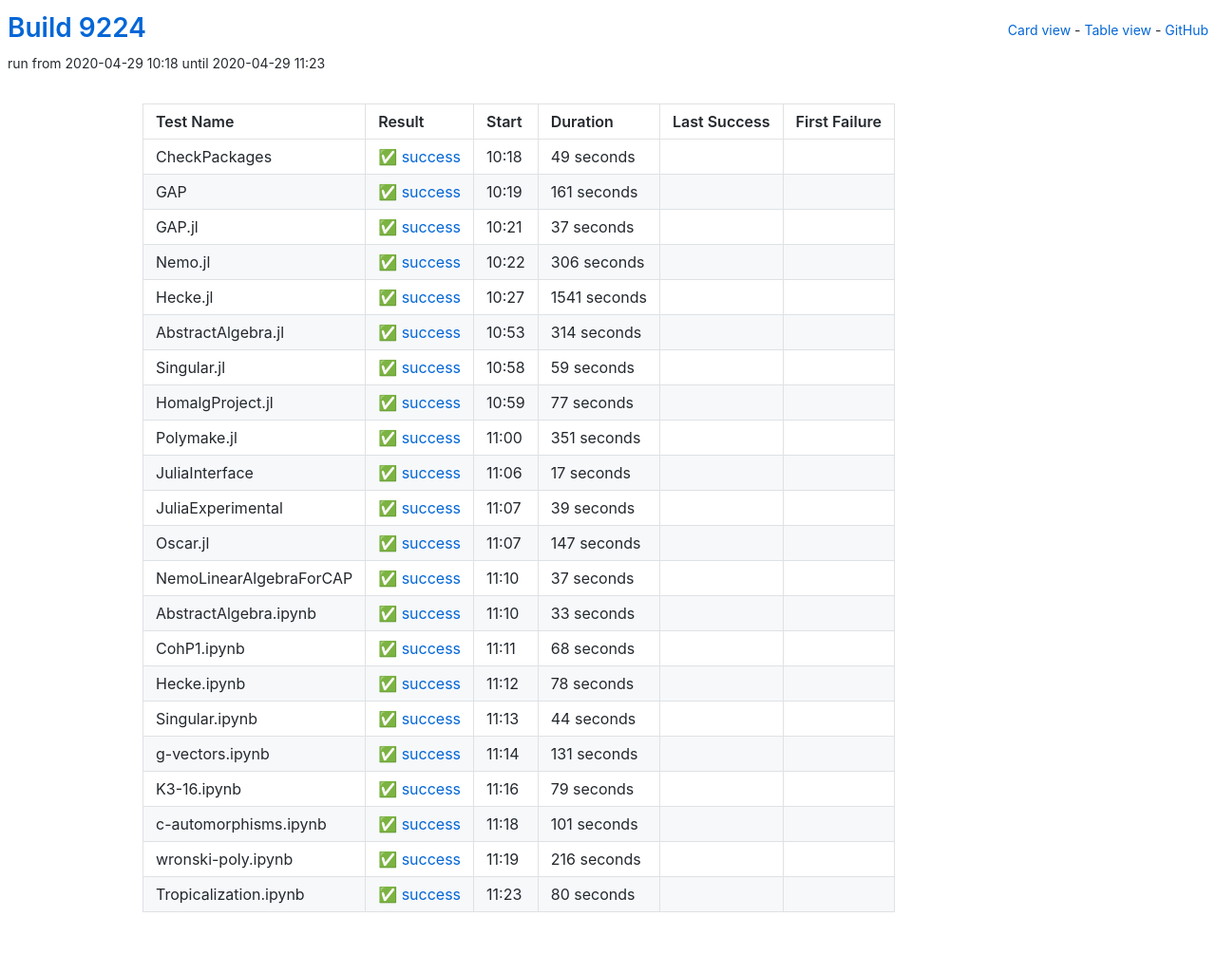
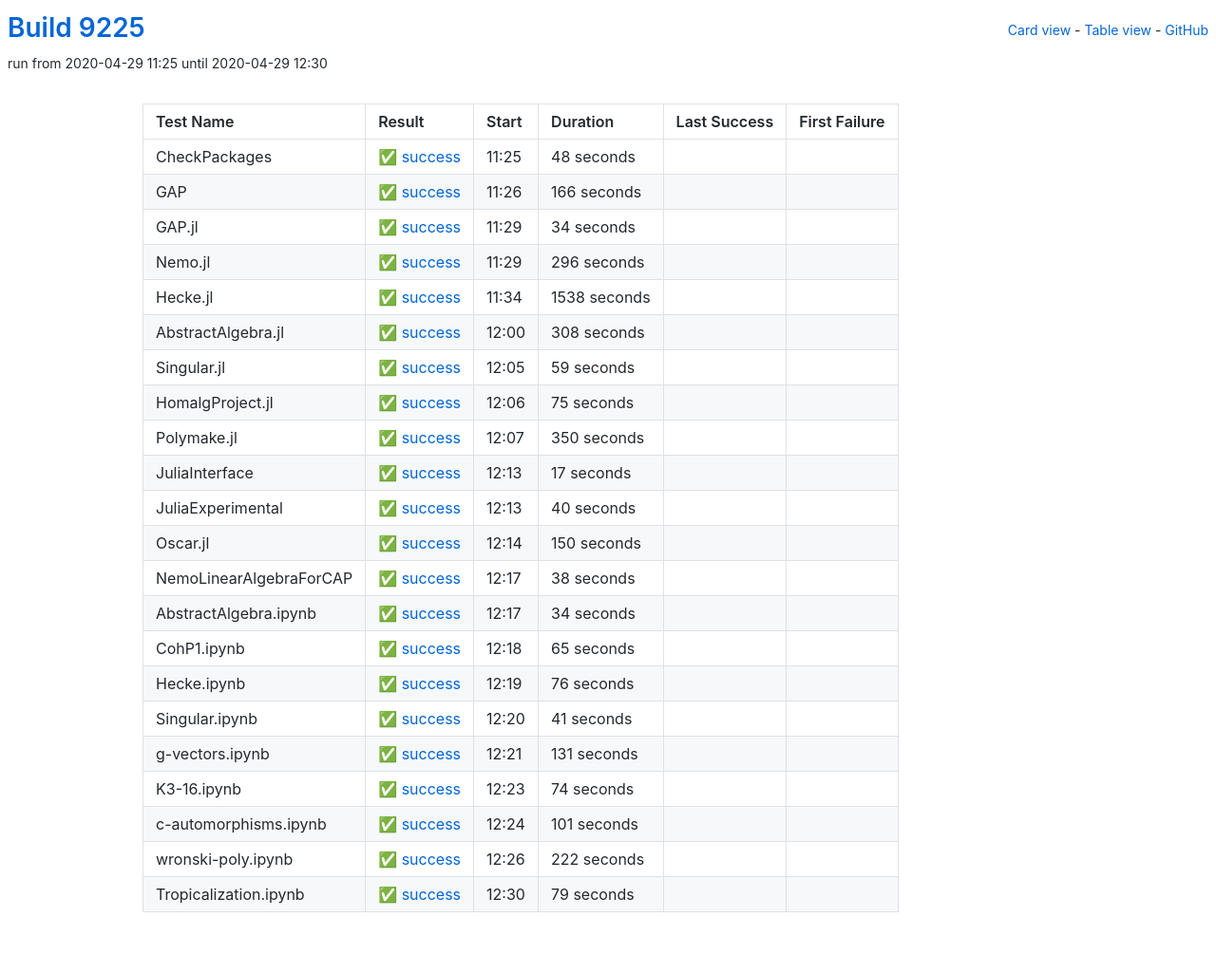
Before and after one commit to oscar-system/oscar-ci-status, a Jekyll site: the page built from table.html, in a window 1280 px wide. Shown: the whole page at 95% size. Built offline with Jekyll 4.4.1, drawn with Linux system fonts in a browser that asks for light colours.

Commit message:
Build 9225

```diff
--- a/_data/ci.yml
+++ b/_data/ci.yml
@@ -1,71 +1,71 @@
-build: 9224
-build_url: https://oscarci.mathematik.uni-kl.de/job/oscar/9224/
+build: 9225
+build_url: https://oscarci.mathematik.uni-kl.de/job/oscar/9225/
 job: oscar
 tests:
-- duration: 49
+- duration: 48
   exitcode: 0
   first_failure: false
   first_failure_url: null
   last_success: false
   last_success_url: null
-  log: https://oscarci.mathematik.uni-kl.de/job/oscar/9224/artifact/logs/build-9224/CheckPackages.log
+  log: https://oscarci.mathematik.uni-kl.de/job/oscar/9225/artifact/logs/build-9225/CheckPackages.log
   name: CheckPackages
-  start: 2020-04-29 10:18
+  start: 2020-04-29 11:25
   status: success
   success: true
-- duration: 161
+- duration: 166
   exitcode: 0
   first_failure: false
   first_failure_url: null
   last_success: false
   last_success_url: null
-  log: https://oscarci.mathematik.uni-kl.de/job/oscar/9224/artifact/logs/build-9224/GAP.log
+  log: https://oscarci.mathematik.uni-kl.de/job/oscar/9225/artifact/logs/build-9225/GAP.log
   name: GAP
-  start: 2020-04-29 10:19
+  start: 2020-04-29 11:26
   status: success
   success: true
-- duration: 37
+- duration: 34
   exitcode: 0
   first_failure: false
   first_failure_url: null
   last_success: false
   last_success_url: null
-  log: https://oscarci.mathematik.uni-kl.de/job/oscar/9224/artifact/logs/build-9224/GAP.jl.log
+  log: https://oscarci.mathematik.uni-kl.de/job/oscar/9225/artifact/logs/build-9225/GAP.jl.log
   name: GAP.jl
-  start: 2020-04-29 10:21
+  start: 2020-04-29 11:29
   status: success
   success: true
-- duration: 306
+- duration: 296
   exitcode: 0
   first_failure: false
   first_failure_url: null
   last_success: false
   last_success_url: null
-  log: https://oscarci.mathematik.uni-kl.de/job/oscar/9224/artifact/logs/build-9224/Nemo.jl.log
+  log: https://oscarci.mathematik.uni-kl.de/job/oscar/9225/artifact/logs/build-9225/Nemo.jl.log
   name: Nemo.jl
-  start: 2020-04-29 10:22
+  start: 2020-04-29 11:29
   status: success
   success: true
-- duration: 1541
+- duration: 1538
   exitcode: 0
   first_failure: false
   first_failure_url: null
   last_success: false
   last_success_url: null
-  log: https://oscarci.mathematik.uni-kl.de/job/oscar/9224/artifact/logs/build-9224/Hecke.jl.log
+  log: https://oscarci.mathematik.uni-kl.de/job/oscar/9225/artifact/logs/build-9225/Hecke.jl.log
   name: Hecke.jl
-  start: 2020-04-29 10:27
+  start: 2020-04-29 11:34
   status: success
   success: true
-- duration: 314
+- duration: 308
   exitcode: 0
   first_failure: false
   first_failure_url: null
   last_success: false
   last_success_url: null
-  log: https://oscarci.mathematik.uni-kl.de/job/oscar/9224/artifact/logs/build-9224/AbstractAlgebra.jl.log
+  log: https://oscarci.mathematik.uni-kl.de/job/oscar/9225/artifact/logs/build-9225/AbstractAlgebra.jl.log
   name: AbstractAlgebra.jl
-  start: 2020-04-29 10:53
+  start: 2020-04-29 12:00
   status: success
   success: true
 - duration: 59
@@ -74,31 +74,31 @@
   first_failure_url: null
   last_success: false
   last_success_url: null
-  log: https://oscarci.mathematik.uni-kl.de/job/oscar/9224/artifact/logs/build-9224/Singular.jl.log
+  log: https://oscarci.mathematik.uni-kl.de/job/oscar/9225/artifact/logs/build-9225/Singular.jl.log
   name: Singular.jl
-  start: 2020-04-29 10:58
+  start: 2020-04-29 12:05
   status: success
   success: true
-- duration: 77
+- duration: 75
   exitcode: 0
   first_failure: false
   first_failure_url: null
   last_success: false
   last_success_url: null
-  log: https://oscarci.mathematik.uni-kl.de/job/oscar/9224/artifact/logs/build-9224/HomalgProject.jl.log
+  log: https://oscarci.mathematik.uni-kl.de/job/oscar/9225/artifact/logs/build-9225/HomalgProject.jl.log
   name: HomalgProject.jl
-  start: 2020-04-29 10:59
+  start: 2020-04-29 12:06
   status: success
   success: true
-- duration: 351
+- duration: 350
   exitcode: 0
   first_failure: false
   first_failure_url: null
   last_success: false
   last_success_url: null
-  log: https://oscarci.mathematik.uni-kl.de/job/oscar/9224/artifact/logs/build-9224/Polymake.jl.log
+  log: https://oscarci.mathematik.uni-kl.de/job/oscar/9225/artifact/logs/build-9225/Polymake.jl.log
   name: Polymake.jl
-  start: 2020-04-29 11:00
+  start: 2020-04-29 12:07
   status: success
   success: true
 - duration: 17
@@ -107,86 +107,86 @@
   first_failure_url: null
   last_success: false
   last_success_url: null
-  log: https://oscarci.mathematik.uni-kl.de/job/oscar/9224/artifact/logs/build-9224/JuliaInterface.log
+  log: https://oscarci.mathematik.uni-kl.de/job/oscar/9225/artifact/logs/build-9225/JuliaInterface.log
   name: JuliaInterface
-  start: 2020-04-29 11:06
+  start: 2020-04-29 12:13
   status: success
   success: true
-- duration: 39
+- duration: 40
   exitcode: 0
   first_failure: false
   first_failure_url: null
   last_success: false
   last_success_url: null
-  log: https://oscarci.mathematik.uni-kl.de/job/oscar/9224/artifact/logs/build-9224/JuliaExperimental.log
+  log: https://oscarci.mathematik.uni-kl.de/job/oscar/9225/artifact/logs/build-9225/JuliaExperimental.log
   name: JuliaExperimental
-  start: 2020-04-29 11:07
+  start: 2020-04-29 12:13
   status: success
   success: true
-- duration: 147
+- duration: 150
   exitcode: 0
   first_failure: false
   first_failure_url: null
   last_success: false
   last_success_url: null
-  log: https://oscarci.mathematik.uni-kl.de/job/oscar/9224/artifact/logs/build-9224/Oscar.jl.log
+  log: https://oscarci.mathematik.uni-kl.de/job/oscar/9225/artifact/logs/build-9225/Oscar.jl.log
   name: Oscar.jl
-  start: 2020-04-29 11:07
+  start: 2020-04-29 12:14
   status: success
   success: true
-- duration: 37
+- duration: 38
   exitcode: 0
   first_failure: false
   first_failure_url: null
   last_success: false
   last_success_url: null
-  log: https://oscarci.mathematik.uni-kl.de/job/oscar/9224/artifact/logs/build-9224/NemoLinearAlgebraForCAP.log
+  log: https://oscarci.mathematik.uni-kl.de/job/oscar/9225/artifact/logs/build-9225/NemoLinearAlgebraForCAP.log
   name: NemoLinearAlgebraForCAP
-  start: 2020-04-29 11:10
+  start: 2020-04-29 12:17
   status: success
   success: true
-- duration: 33
+- duration: 34
   exitcode: 0
   first_failure: false
   first_failure_url: null
   last_success: false
   last_success_url: null
-  log: https://oscarci.mathematik.uni-kl.de/job/oscar/9224/artifact/logs/build-9224/AbstractAlgebra.ipynb.log
+  log: https://oscarci.mathematik.uni-kl.de/job/oscar/9225/artifact/logs/build-9225/AbstractAlgebra.ipynb.log
   name: AbstractAlgebra.ipynb
-  start: 2020-04-29 11:10
+  start: 2020-04-29 12:17
   status: success
   success: true
-- duration: 68
+- duration: 65
   exitcode: 0
   first_failure: false
   first_failure_url: null
   last_success: false
   last_success_url: null
-  log: https://oscarci.mathematik.uni-kl.de/job/oscar/9224/artifact/logs/build-9224/CohP1.ipynb.log
+  log: https://oscarci.mathematik.uni-kl.de/job/oscar/9225/artifact/logs/build-9225/CohP1.ipynb.log
   name: CohP1.ipynb
-  start: 2020-04-29 11:11
+  start: 2020-04-29 12:18
   status: success
   success: true
-- duration: 78
+- duration: 76
   exitcode: 0
   first_failure: false
   first_failure_url: null
   last_success: false
   last_success_url: null
-  log: https://oscarci.mathematik.uni-kl.de/job/oscar/9224/artifact/logs/build-9224/Hecke.ipynb.log
+  log: https://oscarci.mathematik.uni-kl.de/job/oscar/9225/artifact/logs/build-9225/Hecke.ipynb.log
   name: Hecke.ipynb
-  start: 2020-04-29 11:12
+  start: 2020-04-29 12:19
   status: success
   success: true
-- duration: 44
+- duration: 41
   exitcode: 0
   first_failure: false
   first_failure_url: null
   last_success: false
   last_success_url: null
-  log: https://oscarci.mathematik.uni-kl.de/job/oscar/9224/artifact/logs/build-9224/Singular.ipynb.log
+  log: https://oscarci.mathematik.uni-kl.de/job/oscar/9225/artifact/logs/build-9225/Singular.ipynb.log
   name: Singular.ipynb
-  start: 2020-04-29 11:13
+  start: 2020-04-29 12:20
   status: success
   success: true
 - duration: 131
@@ -195,9 +195,42 @@
   first_failure_url: null
   last_success: false
   last_success_url: null
-  log: https://oscarci.mathematik.uni-kl.de/job/oscar/9224/artifact/logs/build-9224/g-vectors.ipynb.log
+  log: https://oscarci.mathematik.uni-kl.de/job/oscar/9225/artifact/logs/build-9225/g-vectors.ipynb.log
   name: g-vectors.ipynb
-  start: 2020-04-29 11:14
+  start: 2020-04-29 12:21
+  status: success
+  success: true
+- duration: 74
+  exitcode: 0
+  first_failure: false
+  first_failure_url: null
+  last_success: false
+  last_success_url: null
+  log: https://oscarci.mathematik.uni-kl.de/job/oscar/9225/artifact/logs/build-9225/K3-16.ipynb.log
+  name: K3-16.ipynb
+  start: 2020-04-29 12:23
+  status: success
+  success: true
+- duration: 101
+  exitcode: 0
+  first_failure: false
+  first_failure_url: null
+  last_success: false
+  last_success_url: null
+  log: https://oscarci.mathematik.uni-kl.de/job/oscar/9225/artifact/logs/build-9225/c-automorphisms.ipynb.log
+  name: c-automorphisms.ipynb
+  start: 2020-04-29 12:24
+  status: success
+  success: true
+- duration: 222
+  exitcode: 0
+  first_failure: false
+  first_failure_url: null
+  last_success: false
+  last_success_url: null
+  log: https://oscarci.mathematik.uni-kl.de/job/oscar/9225/artifact/logs/build-9225/wronski-poly.ipynb.log
+  name: wronski-poly.ipynb
+  start: 2020-04-29 12:26
   status: success
   success: true
 - duration: 79
@@ -206,41 +239,8 @@
   first_failure_url: null
   last_success: false
   last_success_url: null
-  log: https://oscarci.mathematik.uni-kl.de/job/oscar/9224/artifact/logs/build-9224/K3-16.ipynb.log
-  name: K3-16.ipynb
-  start: 2020-04-29 11:16
+  log: https://oscarci.mathematik.uni-kl.de/job/oscar/9225/artifact/logs/build-9225/Tropicalization.ipynb.log
+  name: Tropicalization.ipynb
+  start: 2020-04-29 12:30
   status: success
   success: true
-- duration: 101
-  exitcode: 0
-  first_failure: false
-  first_failure_url: null
-  last_success: false
-  last_success_url: null
-  log: https://oscarci.mathematik.uni-kl.de/job/oscar/9224/artifact/logs/build-9224/c-automorphisms.ipynb.log
-  name: c-automorphisms.ipynb
-  start: 2020-04-29 11:18
-  status: success
-  success: true
-- duration: 216
-  exitcode: 0
-  first_failure: false
-  first_failure_url: null
-  last_success: false
-  last_success_url: null
-  log: https://oscarci.mathematik.uni-kl.de/job/oscar/9224/artifact/logs/build-9224/wronski-poly.ipynb.log
-  name: wronski-poly.ipynb
-  start: 2020-04-29 11:19
-  status: success
-  success: true
-- duration: 80
-  exitcode: 0
-  first_failure: false
-  first_failure_url: null
-  last_success: false
-  last_success_url: null
-  log: https://oscarci.mathematik.uni-kl.de/job/oscar/9224/artifact/logs/build-9224/Tropicalization.ipynb.log
-  name: Tropicalization.ipynb
-  start: 2020-04-29 11:23
-  status: success
-  success: true
```
Also changed, not shown: README.md.
